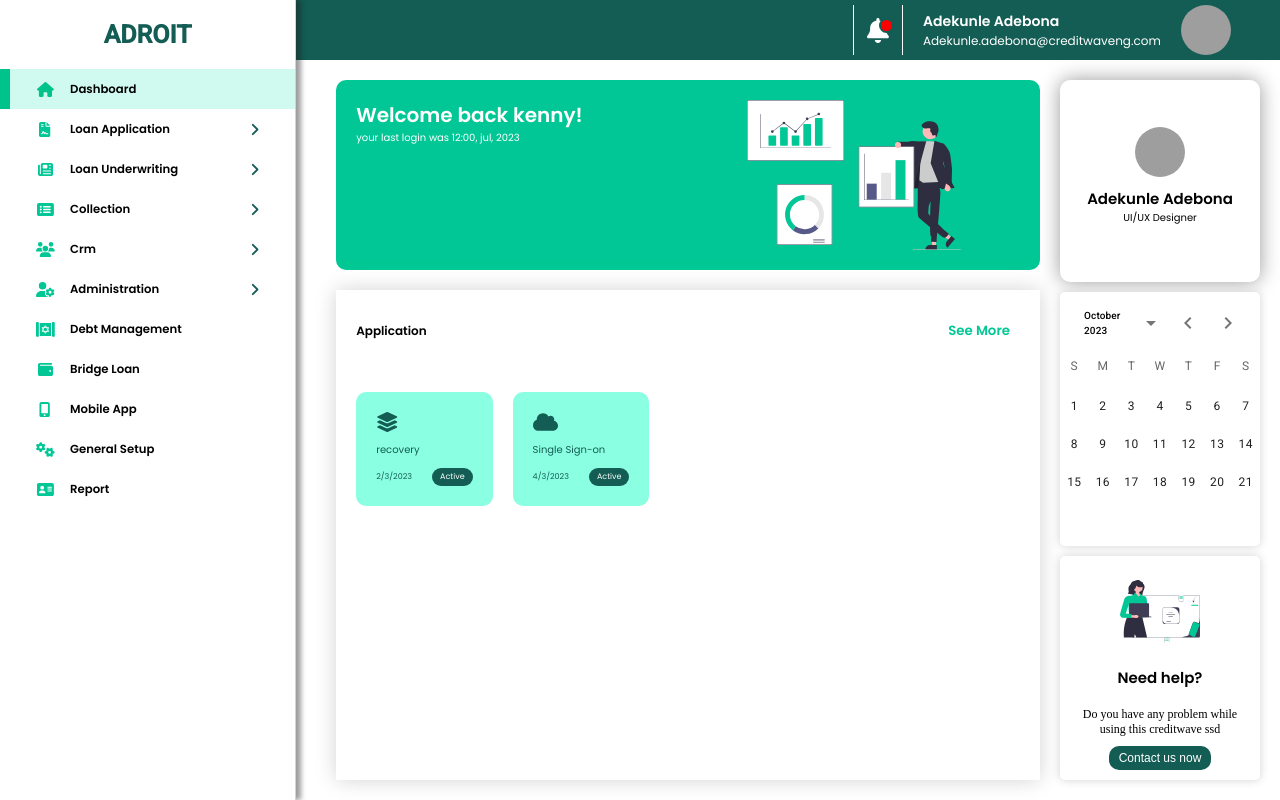
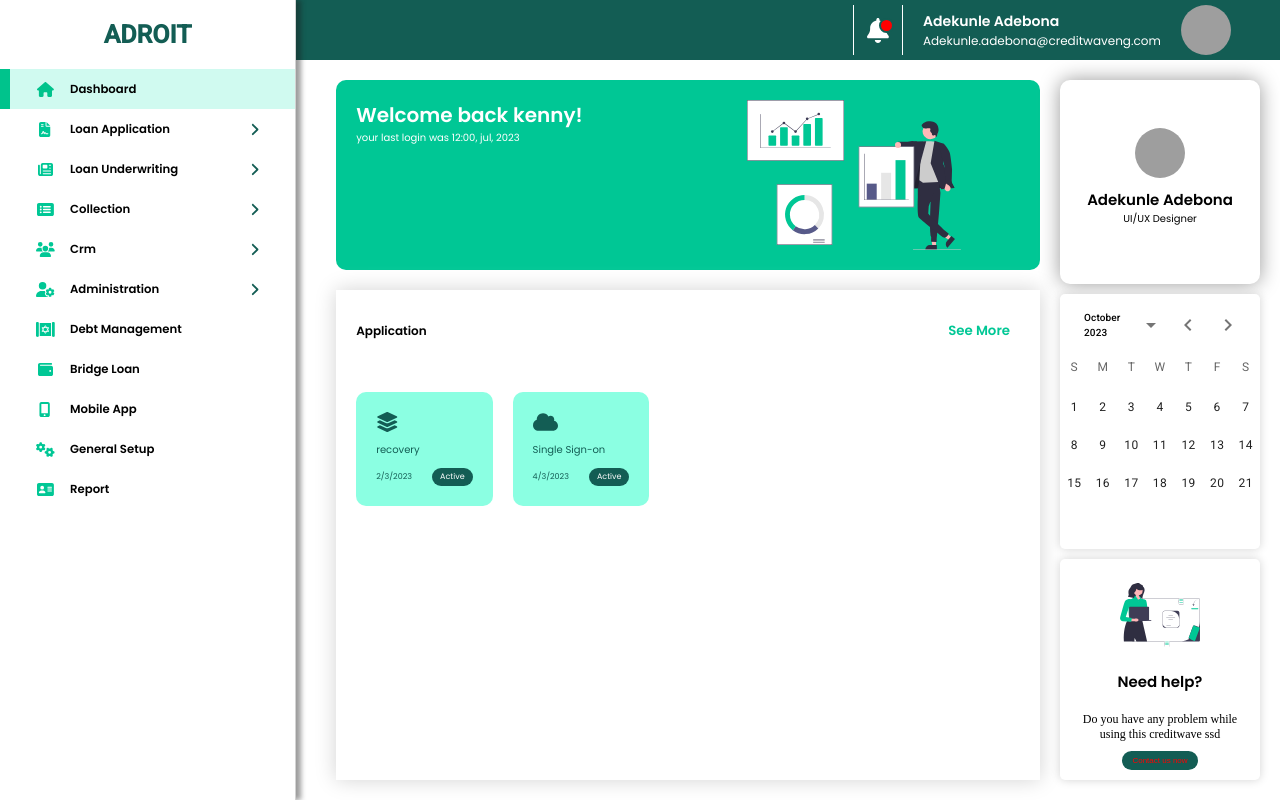
Before and after one commit to nehldotjs/adroit.github.io, a React (Create React App) app: page /dashboardScreen in a window 1280 px wide. Built offline with nearby package versions, Linux system fonts and the light colour scheme; grey boxes are pictures that could not be loaded.

Commit message:
NEW COMMIT

```diff
--- a/package.json
+++ b/package.json
@@ -1,5 +1,5 @@
 {
-  "homepage": "https://nehldotjs.github.io/adroit.github.io/",
+  "homepage": "https://nehldotjs.github.io/adroit.github.io",
   "name": "androit",
   "version": "0.1.0",
   "private": true,
--- a/src/Screens.jsx
+++ b/src/Screens.jsx
@@ -9,7 +9,7 @@ function Screens() {
   return (
     <Router>
       <Routes>
-        <Route path="/adroit/" element={<LandingPage />} />
+        <Route path="/adroit.github.io" element={<LandingPage />} />
         <Route path="/otpScreen" element={<OtpScreen />} />
         <Route path="/dashboardScreen" element={<DashBoardScreen />} />
       </Routes>
--- a/src/screens/styles/dashBoard.css
+++ b/src/screens/styles/dashBoard.css
@@ -621,11 +621,12 @@
 .helpCenter .contactUsbtn {
     border: none;
     padding: 5px 10px;
-    font-size: 12px;
+    font-size: 8px;
     justify-content: center;
     align-items: center;
     background-color: #135D54;
     color: #fff;
+    color: red;
     border-radius: 10px;
     cursor: pointer;
     transition: 350ms all ese;
```
